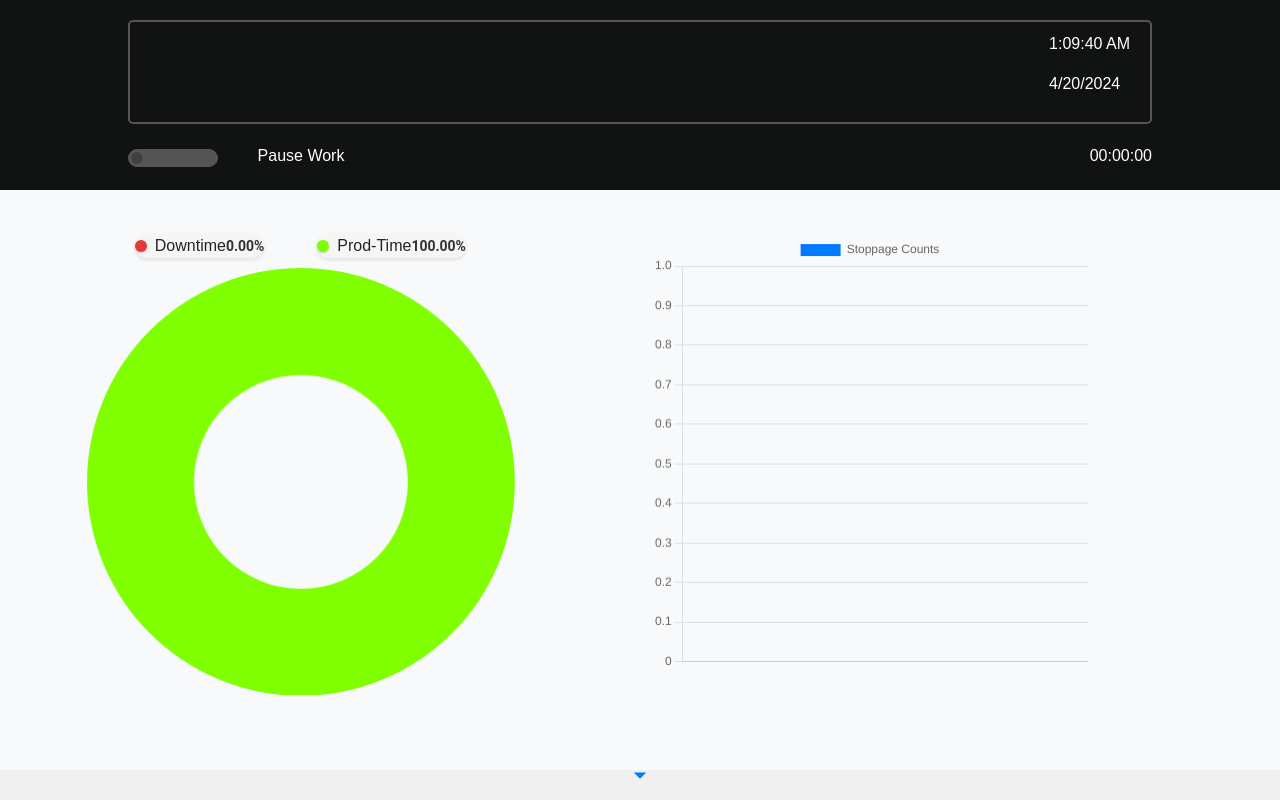
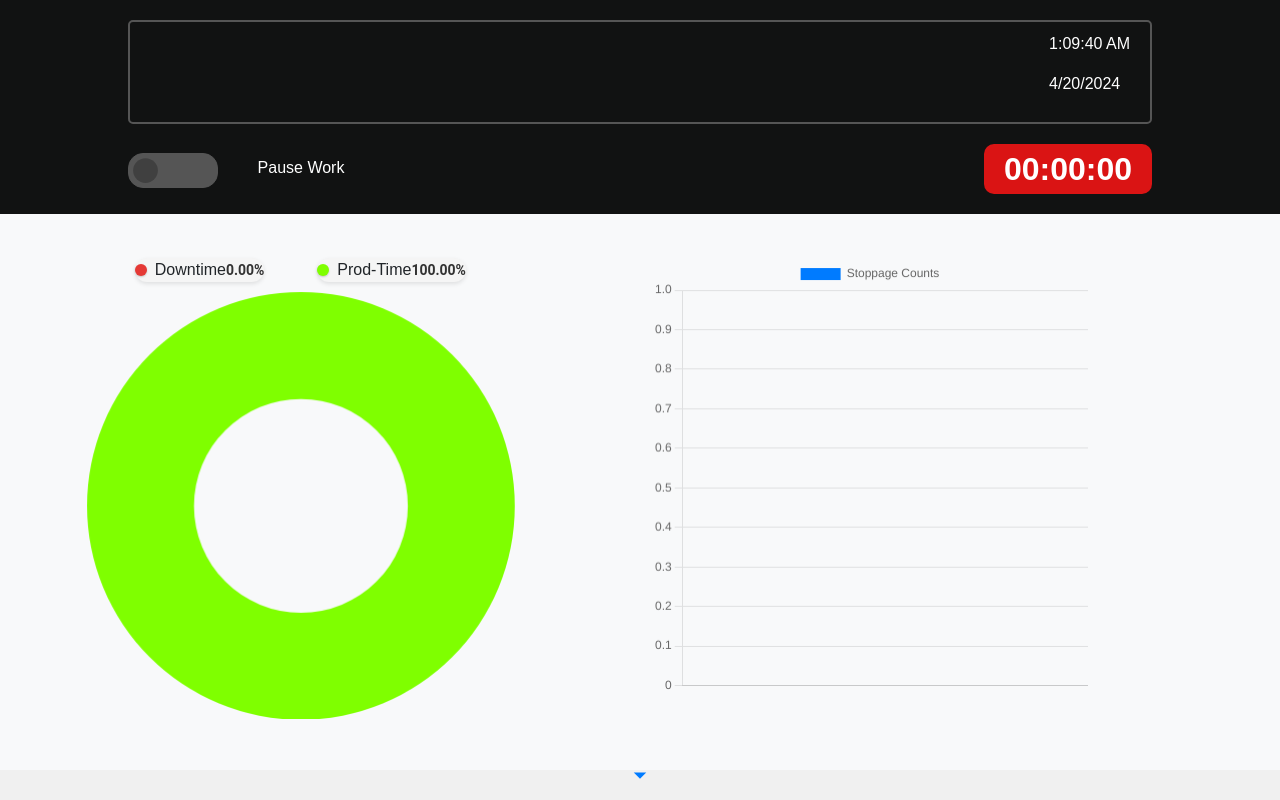
Before and after one commit to ElAmirr/time-tracking-app, a website: page frontend/public/operator_dashboard.html in a window 1280 px wide. Drawn offline with nearby package versions, Linux system fonts and the light colour scheme; no server answers.

Commit message:
style counter

```diff
--- a/frontend/public/style2.css
+++ b/frontend/public/style2.css
@@ -1,4 +1,5 @@
 .slide-button-container {
+    width: 100%;
     display: flex;
     align-items: center;
 }
@@ -55,11 +56,27 @@ input:checked + .slider:before {
     color: #fff; /* White text color */
 }
 
-.stopwatch {
-    font-size: 24px;
-    color: #fff; /* White text color */
-    background-color: #333; /* Dark background color */
-    padding: 10px 20px;
-    border-radius: 5px;
-    box-shadow: 0 0 10px rgba(0, 0, 0, 0.1);
-}
+#stopwatch {
+    font-size: 2rem;
+    font-weight: bold;
+    padding: 1px 20px;
+    border-radius: 10px;
+    background-color: rgb(218, 20, 20); /* Red background */
+    color: white; /* White text color */
+  }
+
+  #stopwatch.blink {
+    animation: blink 2s infinite;
+  }
+
+  @keyframes blink {
+    0% {
+      opacity: 1;
+    }
+    50% {
+      opacity: 0.5;
+    }
+    100% {
+      opacity: 1;
+    }
+  }
```
Also changed, not shown: frontend/public/style.css (line endings or trailing spaces), 1 other file.
